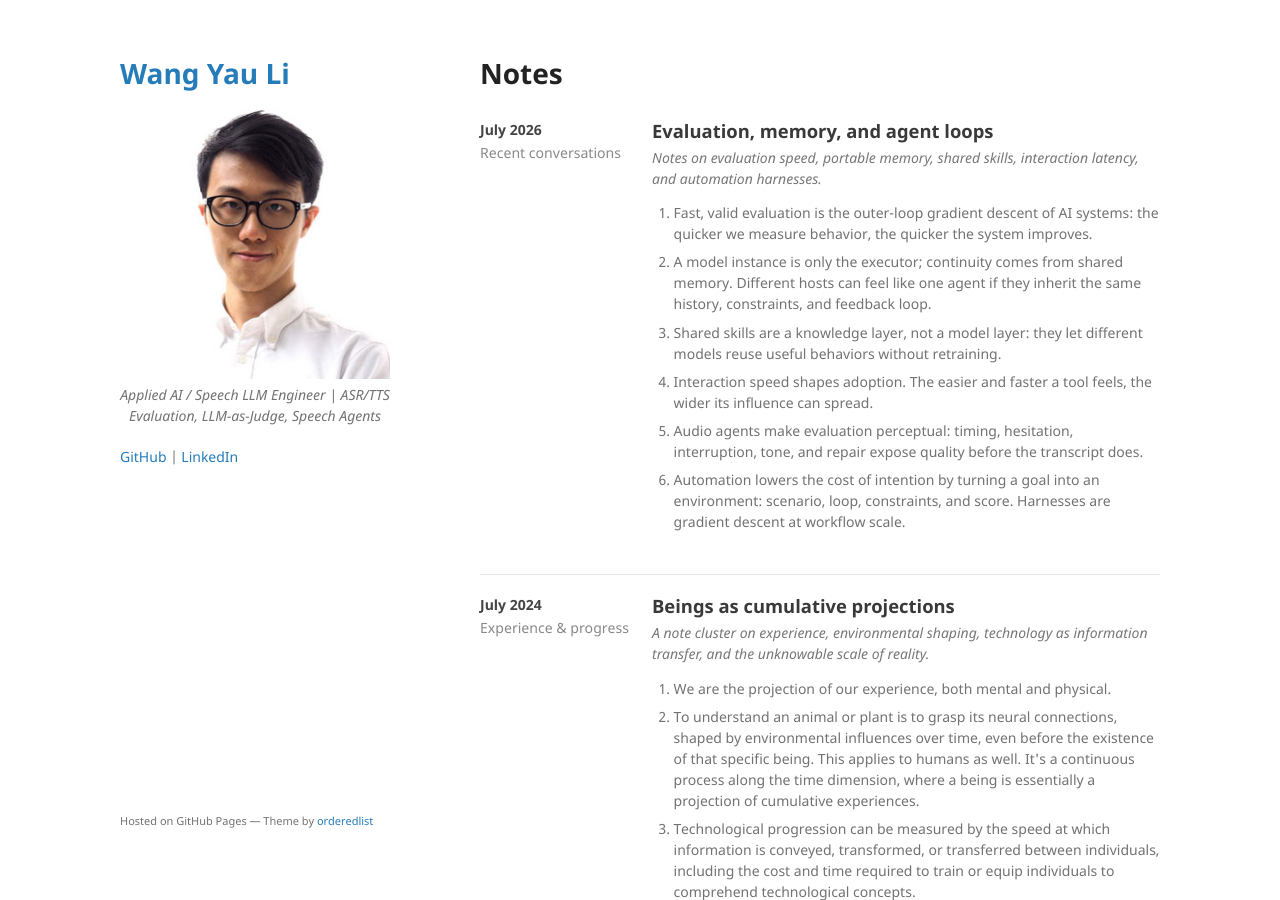
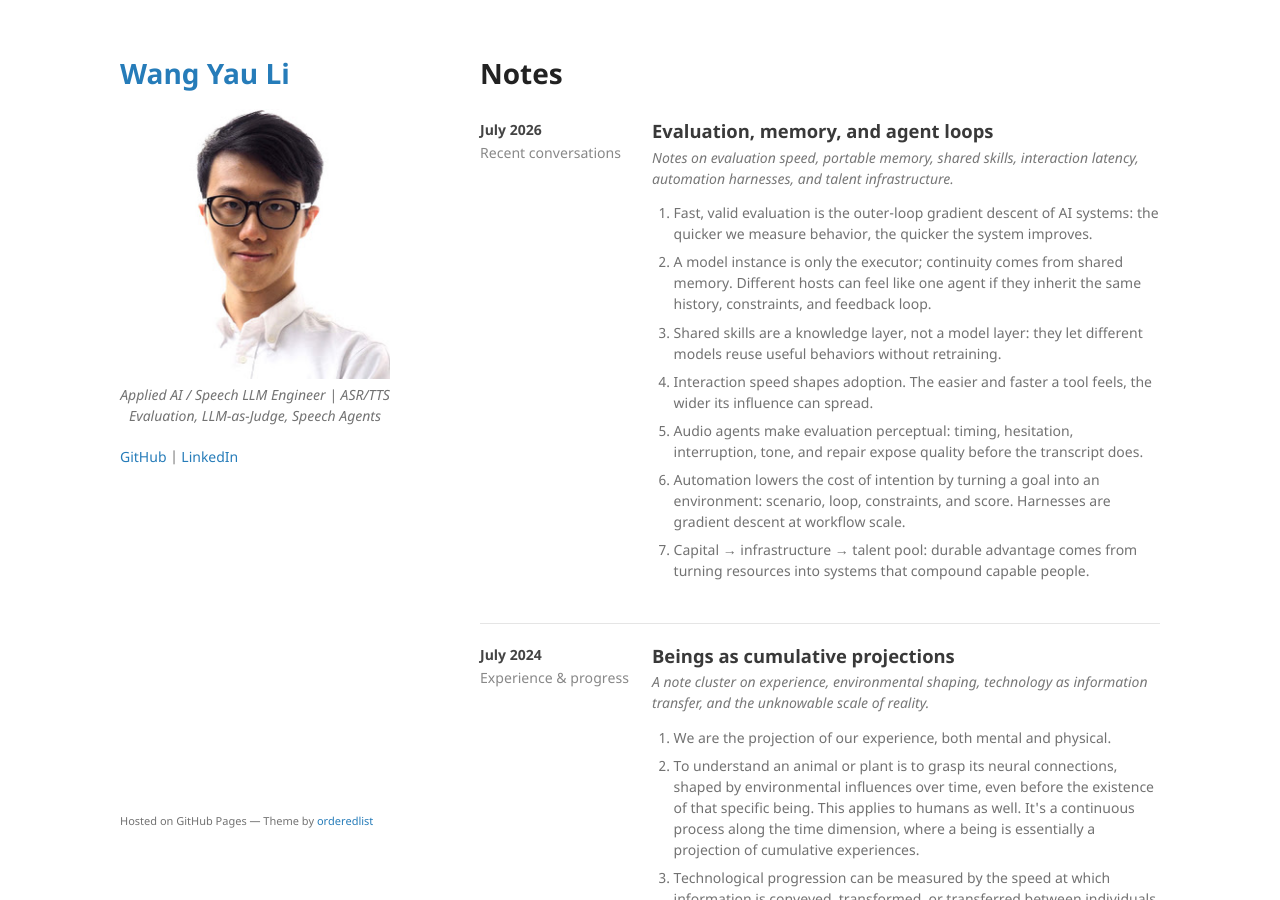
Before and after one commit to kennethli319/kennethli319.github.io, a Jekyll site: the page built from notes.md, in a window 1280 px wide and 900 px high. Built offline with Jekyll 4.4.1, drawn with Linux system fonts in a browser that asks for light colours.

Commit message:
Add capital infrastructure talent note

```diff
--- a/notes.md
+++ b/notes.md
@@ -67,7 +67,7 @@ title: Notes
   </aside>
   <div class="timeline-body">
     <h2>Evaluation, memory, and agent loops</h2>
-    <p class="timeline-summary">Notes on evaluation speed, portable memory, shared skills, interaction latency, and automation harnesses.</p>
+    <p class="timeline-summary">Notes on evaluation speed, portable memory, shared skills, interaction latency, automation harnesses, and talent infrastructure.</p>
     <ol>
       <li>Fast, valid evaluation is the outer-loop gradient descent of AI systems: the quicker we measure behavior, the quicker the system improves.</li>
       <li>A model instance is only the executor; continuity comes from shared memory. Different hosts can feel like one agent if they inherit the same history, constraints, and feedback loop.</li>
@@ -75,6 +75,7 @@ title: Notes
       <li>Interaction speed shapes adoption. The easier and faster a tool feels, the wider its influence can spread.</li>
       <li>Audio agents make evaluation perceptual: timing, hesitation, interruption, tone, and repair expose quality before the transcript does.</li>
       <li>Automation lowers the cost of intention by turning a goal into an environment: scenario, loop, constraints, and score. Harnesses are gradient descent at workflow scale.</li>
+      <li>Capital → infrastructure → talent pool: durable advantage comes from turning resources into systems that compound capable people.</li>
     </ol>
   </div>
 </section>
```
